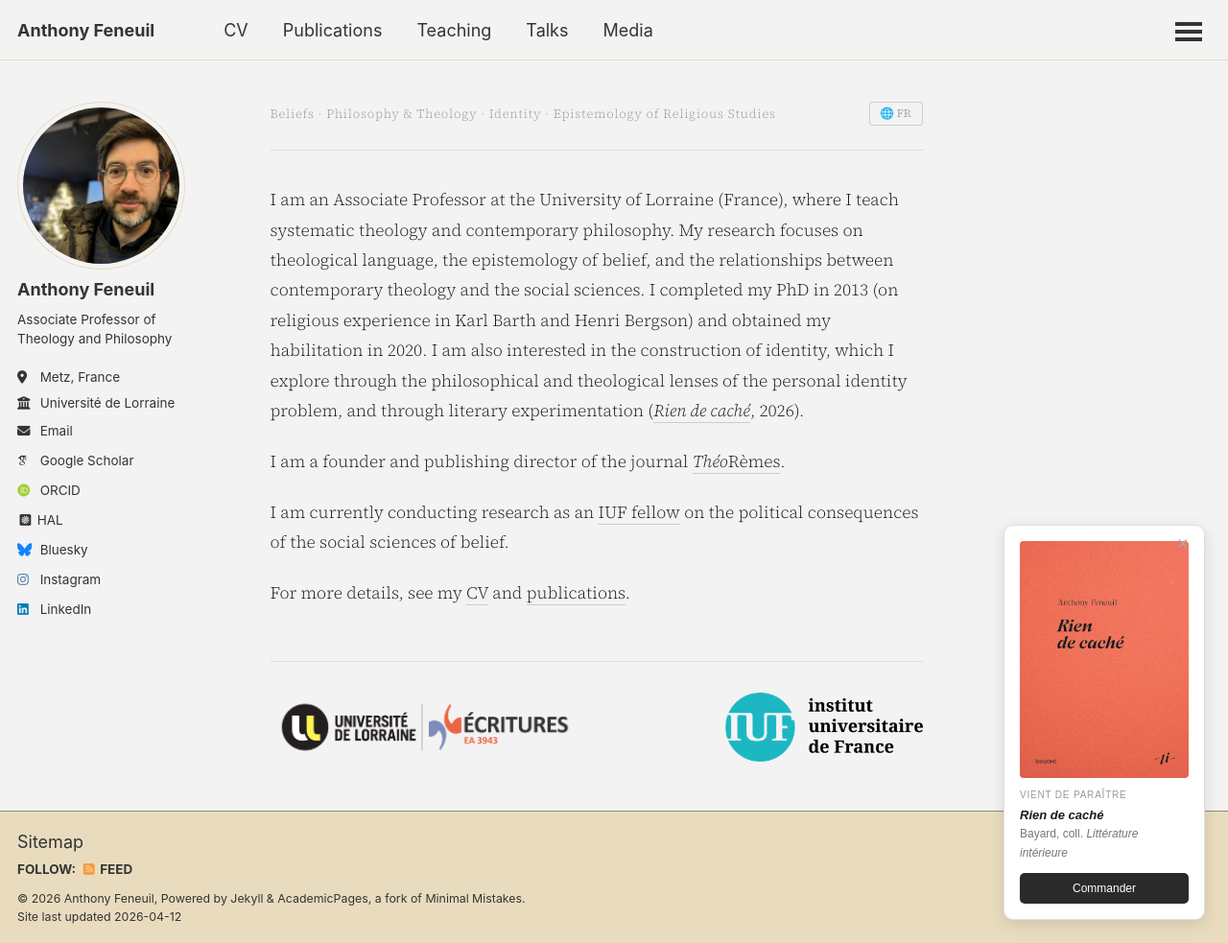
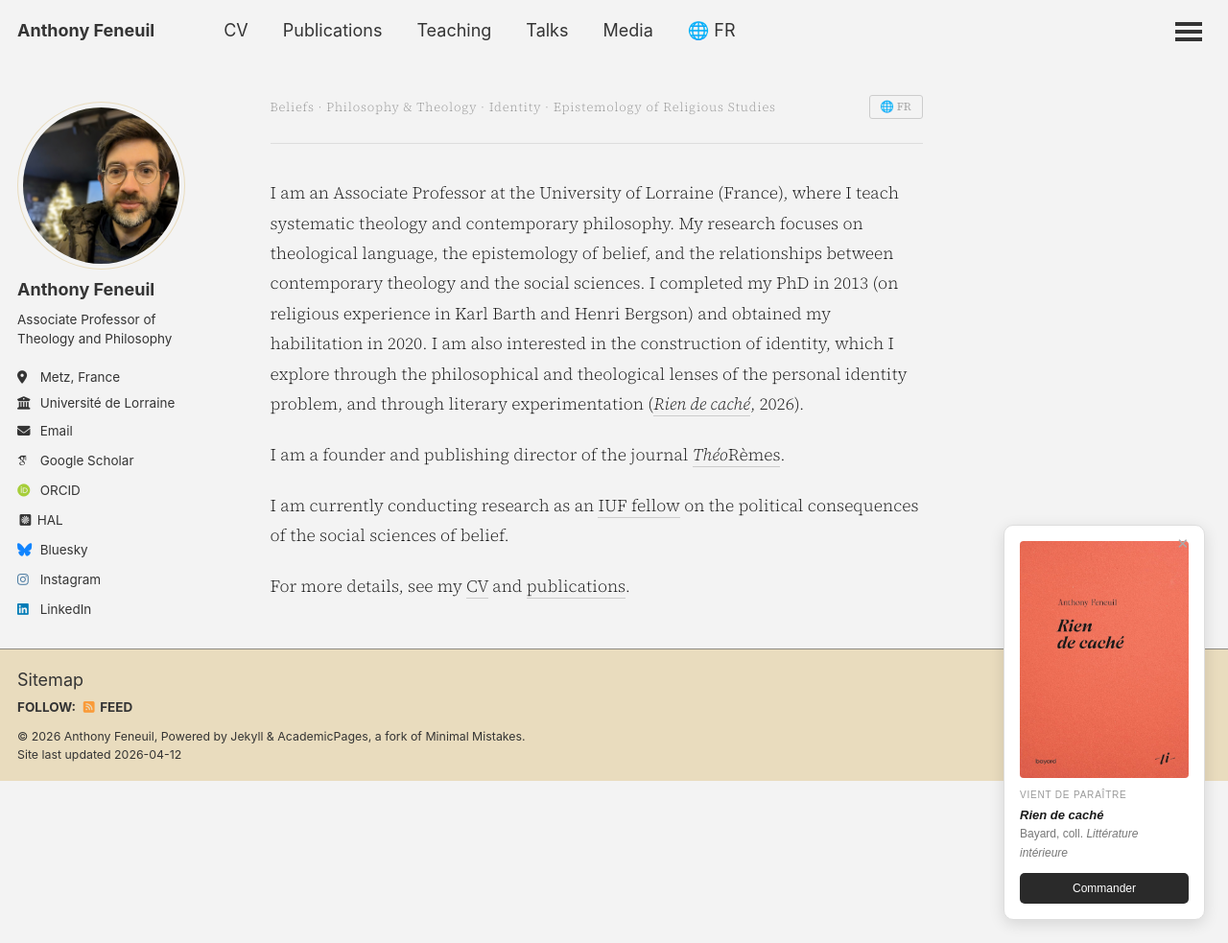
Before and after one commit to anfnl/anfnl.github.io, a Jekyll site: the page built from en/index.md, in a window 1280 px wide and 983 px high. Shown: the whole window at 96% size. Built offline with Jekyll 4.4.1, drawn with Linux system fonts in a browser that asks for light colours; some web fonts are replaced; a script that is not in the unit is left out.

Commit message:
Update masthead.html

```diff
--- a/_includes/masthead.html
+++ b/_includes/masthead.html
@@ -18,9 +18,17 @@
               <a href="{{ domain }}{{ link.url }}">{{ link.title }}</a>
             </li>
           {% endfor %}
+          {% if page.permalink == '/' or page.permalink == '/fr/' or page.permalink == '/en/' %}
+          <li class="masthead__menu-item persist tail">
+            {% if page.lang == 'fr' %}
+              <a href="https://feneuil.com/en/">🌐 EN</a>
+            {% else %}
+              <a href="https://feneuil.com/fr/">🌐 FR</a>
+            {% endif %}
+          </li>
+          {% endif %}
         </ul>
         <ul class="hidden-links hidden"></ul>
       </nav>
     </div>
   </div>
-</div>
```
